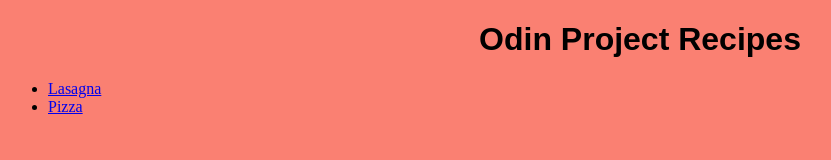
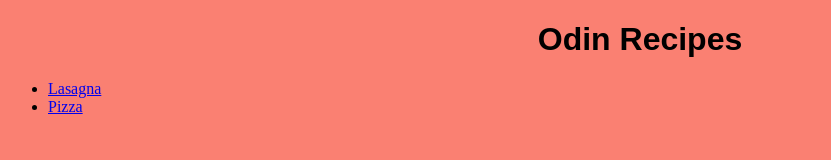
Before and after one commit to melxakr/odin-recipes, a plain HTML site: page index.html in a window 1280 px wide. Shown: the whole page, without its empty margins (0-831 px from the left). Drawn offline with Linux system fonts and the light colour scheme.

Commit message:
changed title

```diff
--- a/index.html
+++ b/index.html
@@ -12,7 +12,7 @@
 
 
     <body>
-<h1>Odin Project Recipes</h1>
+<h1>Odin Recipes</h1>
 
 <ul>
 <li><a href="recipes/lasagna.html">Lasagna</a></li>
```
